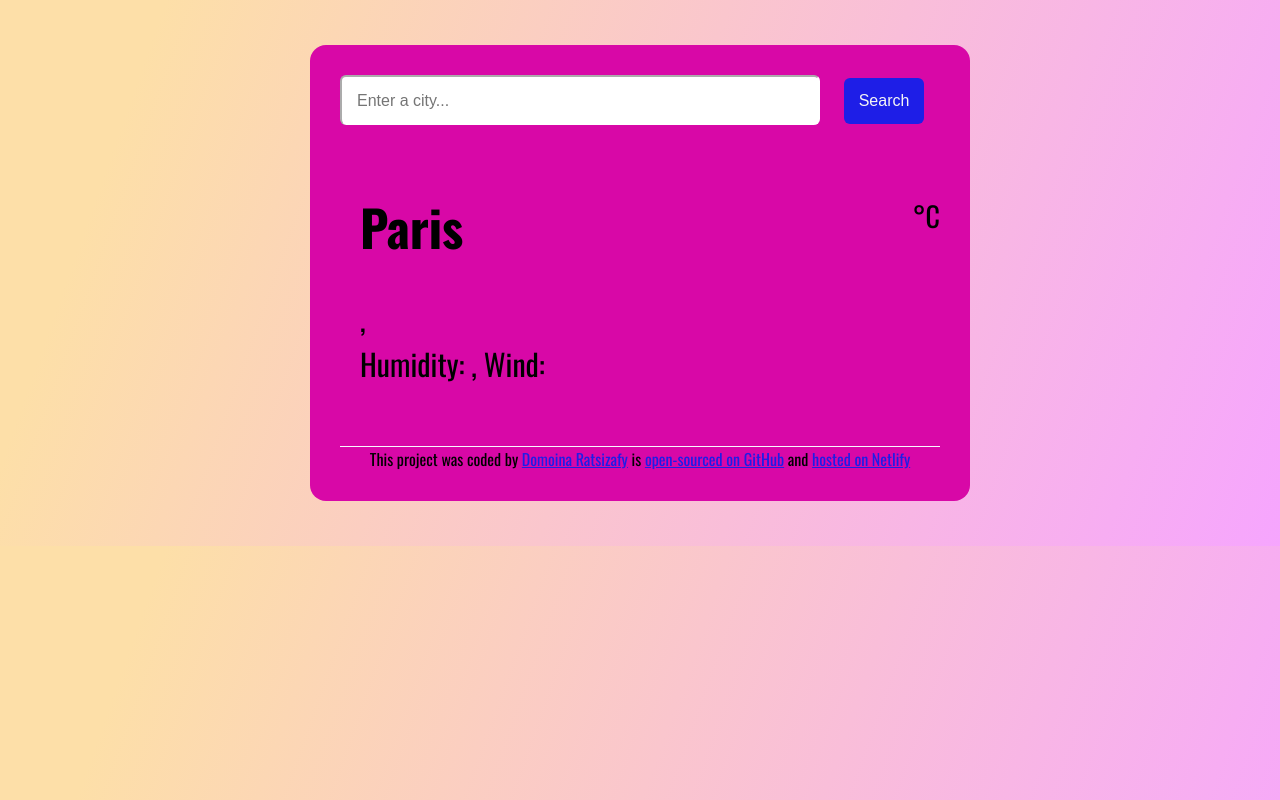
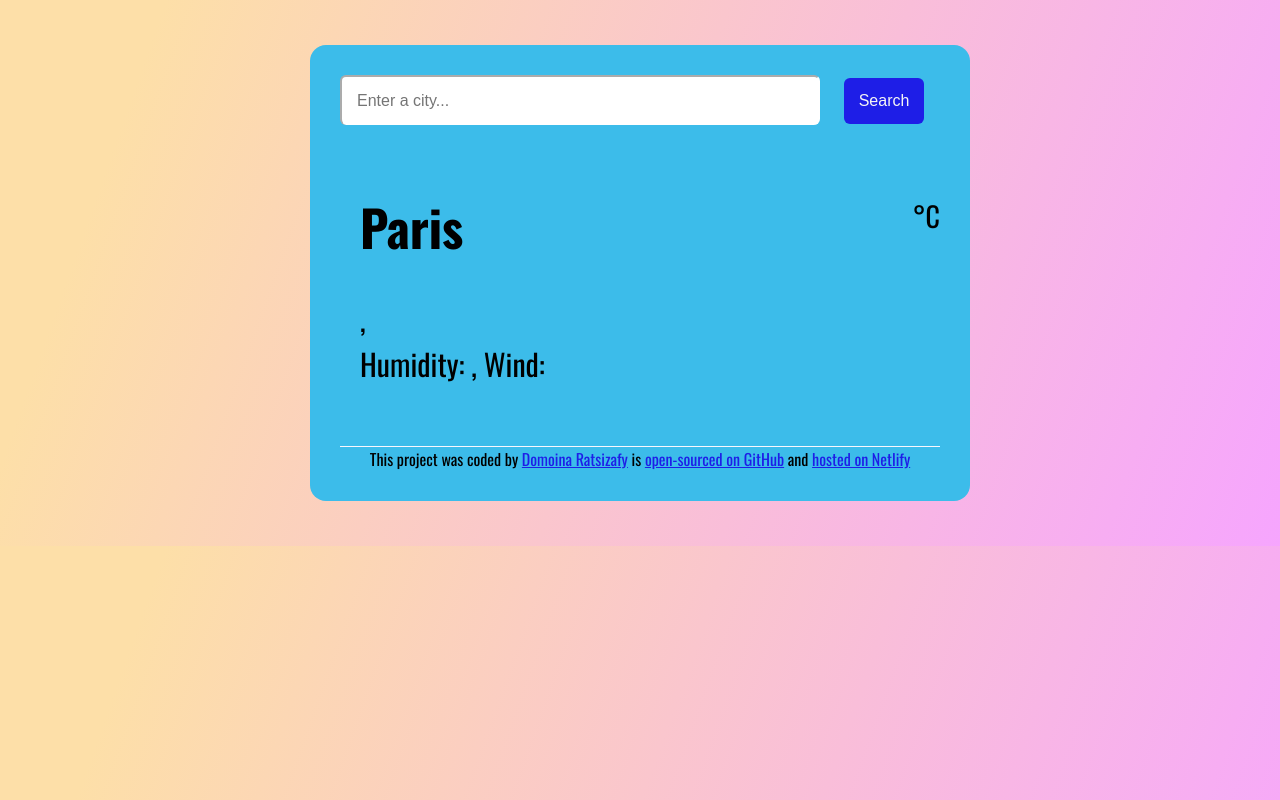
Before and after one commit to domoyna/weather, a plain HTML site: page index.html in a window 1280 px wide. Drawn offline with nearby package versions, Linux system fonts and the light colour scheme; no server answers.

Commit message:
blue color

```diff
--- a/styles.css
+++ b/styles.css
@@ -9,7 +9,7 @@ background: linear-gradient(109.6deg, rgb(253, 223, 168) 11.2%, rgb(246, 165, 25
     padding: 0, 0, 30px 0,08;
 }
 .weather-app {
-    background: rgb(216, 8, 167);
+    background: rgb(60, 188, 234);
     max-width: 600px;
     margin: 45px auto;
     box-shadow: 0 30px 50px rgba(65,50,100, 0,08);
```
